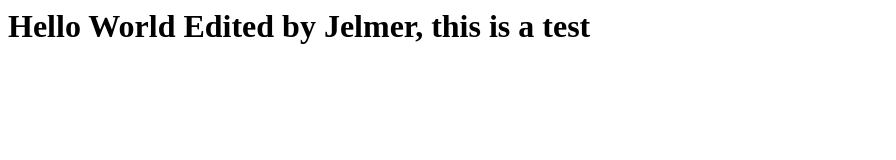
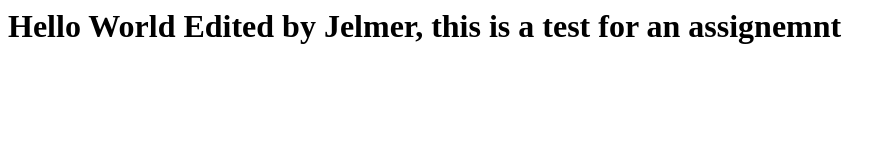
Before and after one commit to JelmerKrux/MyFirstRepository, a plain HTML site: page index.html in a window 1280 px wide. Shown: the whole page, without its empty margins (0-896 px from the left). Drawn offline with Linux system fonts and the light colour scheme.

Commit message:
changed index.html and added RandomTXT.txt for assignemt

```diff
--- a/index.html
+++ b/index.html
@@ -1 +1 @@
-<h1>Hello World Edited by Jelmer, this is a test</h1>
+<h1>Hello World Edited by Jelmer, this is a test for an assignemnt</h1>
```
Also changed, not shown: RandomTXT.txt (added).
